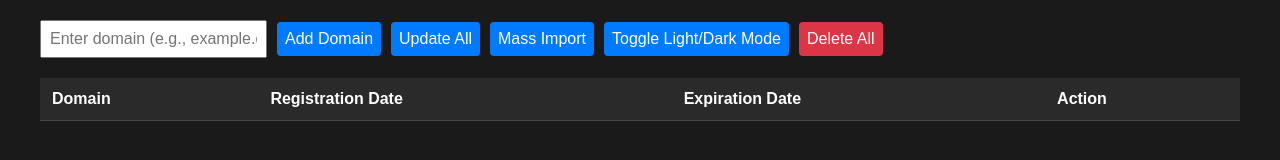
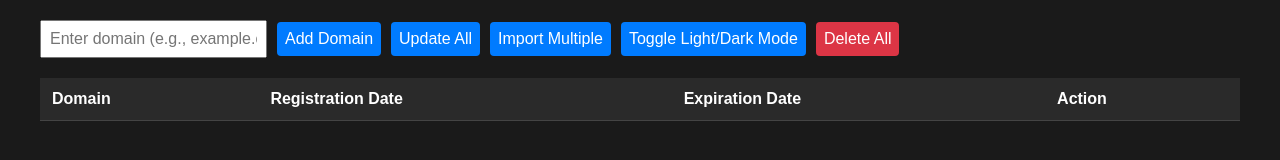
Before and after one commit to rccarlson/DomainExpiryTracker, a plain HTML site: page index.html in a window 1280 px wide. Drawn offline with Linux system fonts and the light colour scheme.

Commit message:
rename import box

```diff
--- a/index.html
+++ b/index.html
@@ -155,7 +155,7 @@
             <input type="text" id="domainInput" placeholder="Enter domain (e.g., example.com)">
             <button onclick="addDomain()">Add Domain</button>
             <button onclick="updateAllDomains()">Update All</button>
-            <button onclick="toggleImportBox()">Mass Import</button>
+            <button onclick="toggleImportBox()">Import Multiple</button>
             <button onclick="toggleTheme()">Toggle Light/Dark Mode</button>
             <button class="delete-all" onclick="deleteAllDomains()">Delete All</button>
         </div>
```
